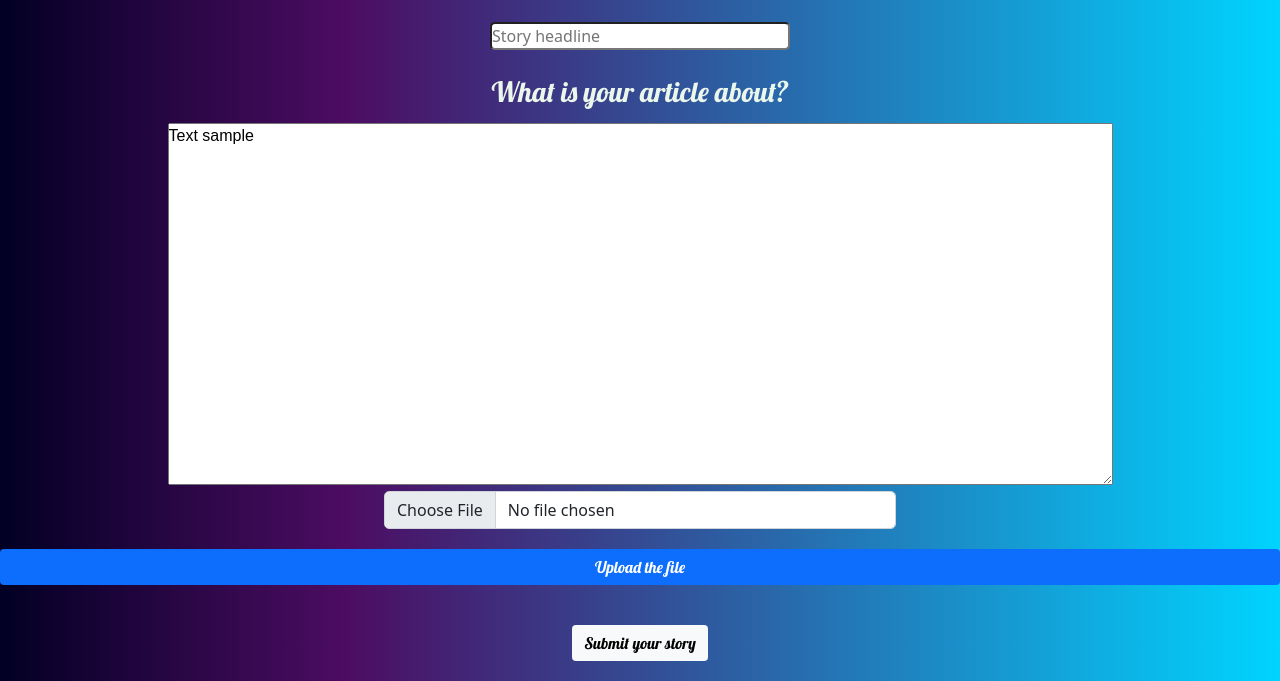
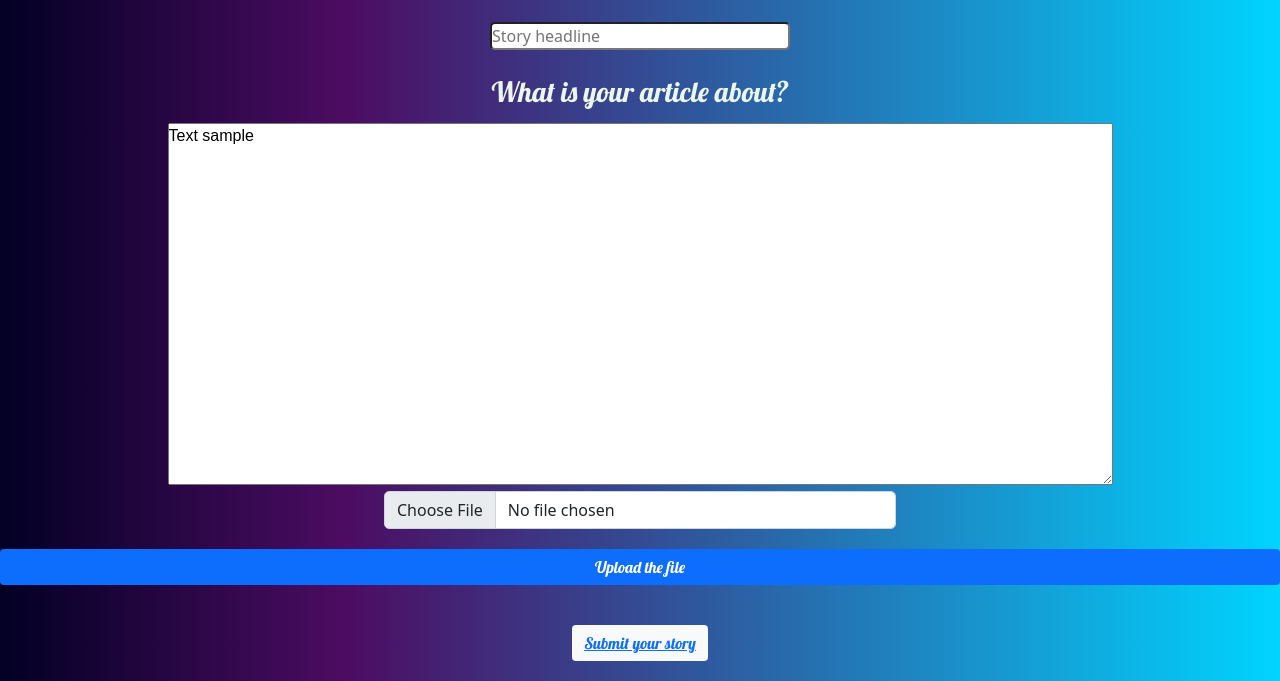
Before and after one commit to Liepeizorius/Bendras-Projektas--BLOG-, a website: page node-final-project/pages/user-write.html in a window 1280 px wide. Shown: the part 121-802 px from the top of the page. Drawn offline with nearby package versions, Linux system fonts and the light colour scheme; sample sign-in values are in the browser's storage.

Commit message:
pathas i artice display

```diff
--- a/node-final-project/pages/user-write.html
+++ b/node-final-project/pages/user-write.html
@@ -69,7 +69,7 @@ Text sample
             <button type="button" class="btn btn-primary w-100" id="uploadFile">Upload the file</button>
         <div>
           <button type="submit" class="btn btn-light" id="submit-story">
-            Submit your story
+            <a href="./article-display.html">Submit your story</a>
           </button>
         </div>
     </section>
```
Also changed, not shown: node-final-project/scripts/Back-end/uploads/1614874787116-night_forest_mountains_144768_1920x1080.jpg (added), node-final-project/scripts/Back-end/uploads/1614874921659-tree_night_stars_141228_3840x2400.jpg (added).
